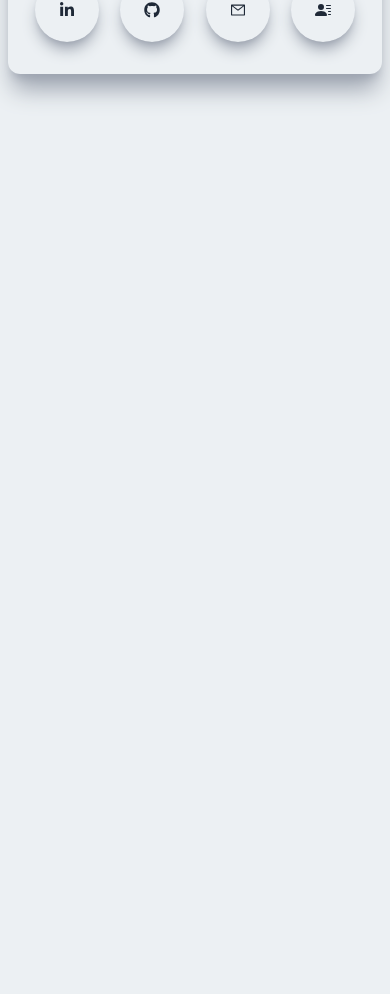
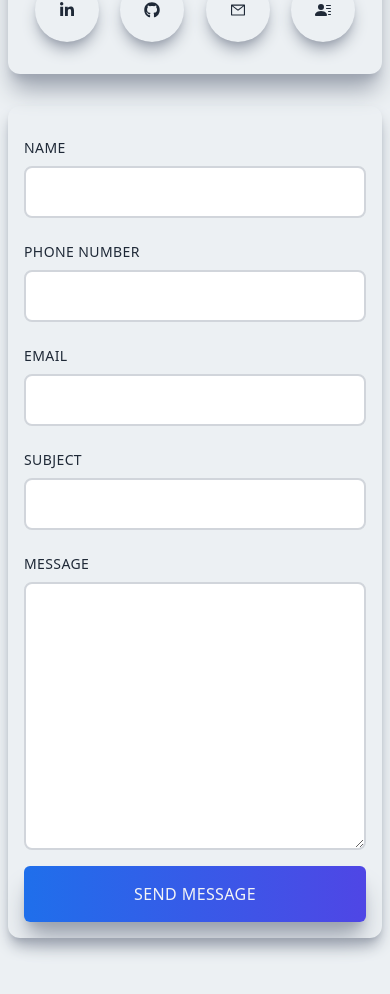
Before and after one commit to FixRuan/Next-Website, a Next.js app: page / in a window 390 px wide. Shown: the part 5954-6948 px from the top of the page. Before the commit the page ends 6092 px from the top, so only its background shows below. Built offline with nearby package versions, Linux system fonts and the light colour scheme.

Commit message:
Contact Component (Right side)

```diff
--- a/components/Contact.jsx
+++ b/components/Contact.jsx
@@ -12,7 +12,9 @@
                 <p className="text-xl tracking-widest uppercase text-[#1F6FEB]">Contact</p>
                 <h2 className="py-4">Get In Touch</h2>
 
+
                 <div className="grid lg:grid-cols-5 gap-8">
+                    {/* Left Side */}
                     <div className="col-span-3 lg:col-span-2 w-full h-full shadow-xl shadow-gray-400 rounded-xl p-4">
                         <div className="lg:p-4 h-full">
                             <div>
@@ -59,6 +61,41 @@
                         </div>
                     </div>
 
+                    {/* Right Side */}
+                    <div className='col-span-3 w-full h-auto shadow-lg shadow-gray-400 rounded-xl lg:p-4'>
+                        <div className='p-4'>
+                            <form>
+                                <div className='grid md:grid-cols-2 gap-4 w-full py-2'>
+                                    <div className='flex flex-col'>
+                                        <label className='uppercase text-sm py-2'>Name</label>
+                                        <input className='border-2 rounded-lg p-3 flex border-gray-300' type="text" />
+                                    </div>
+
+                                    <div className='flex flex-col'>
+                                        <label className='uppercase text-sm py-2'>Phone Number</label>
+                                        <input className='border-2 rounded-lg p-3 flex border-gray-300' type="text" />
+                                    </div>
+                                </div>
+
+                                <div className='flex flex-col py-2'>
+                                    <label className='uppercase text-sm py-2'>Email</label>
+                                    <input className='border-2 rounded-lg p-3 flex border-gray-300' type="email" />
+                                </div>
+
+                                <div className='flex flex-col py-2'>
+                                    <label className='uppercase text-sm py-2'>Subject</label>
+                                    <input className='border-2 rounded-lg p-3 flex border-gray-300' type="email" />
+                                </div>
+
+                                <div className='flex flex-col py-2'>
+                                    <label className='uppercase text-sm py-2'>Message</label>
+                                    <textarea className='border-2 rounded-lg p-3 border-gray-300' rows='10'></textarea>
+                                </div>
+
+                                <button className='w-full p-4 text-gray-100 mt-2'>Send Message</button>
+                            </form>
+                        </div>
+                    </div>
                 </div>
             </div>
         </div>
--- a/styles/globals.css
+++ b/styles/globals.css
@@ -30,8 +30,8 @@
     rounded-md
     uppercase
     bg-gradient-to-r
-    from-[#FF4655]
-    to-[#E79097]
+    from-[#1F6FEB]
+    to-indigo-600
     text-white
   }
 }
```
